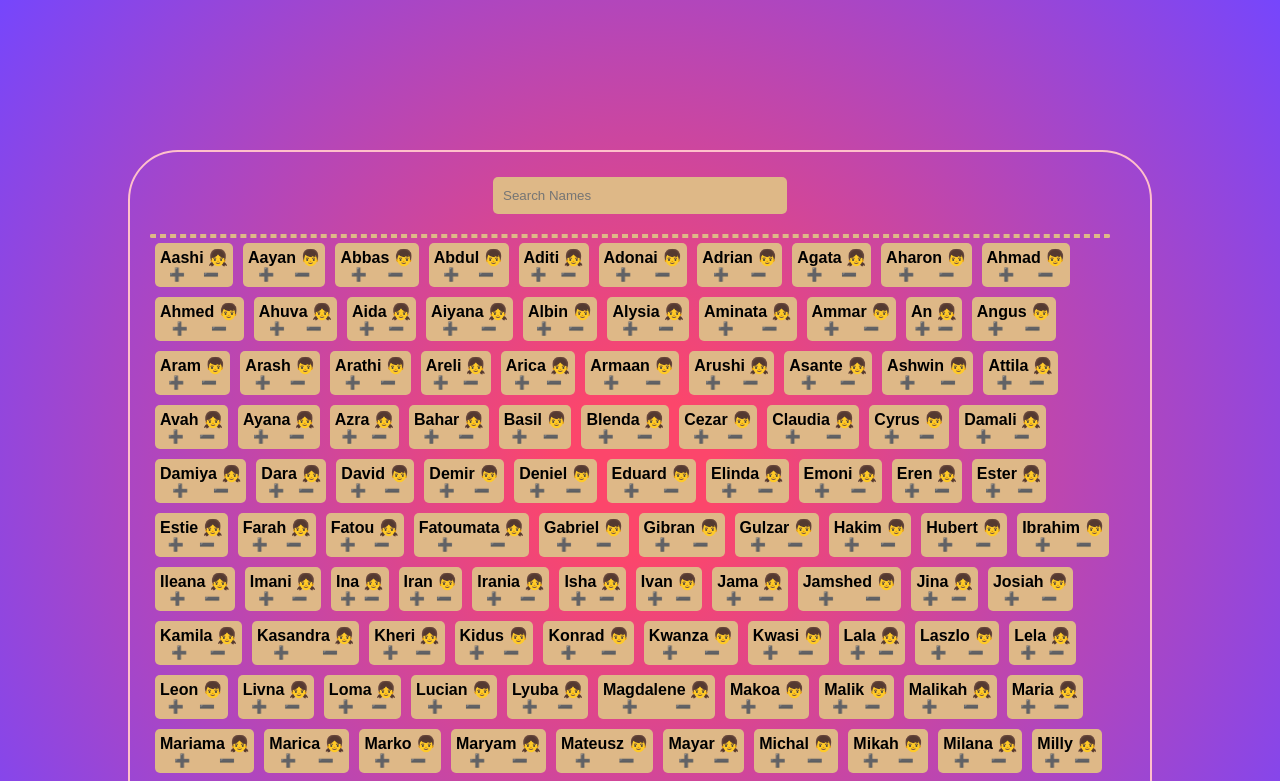
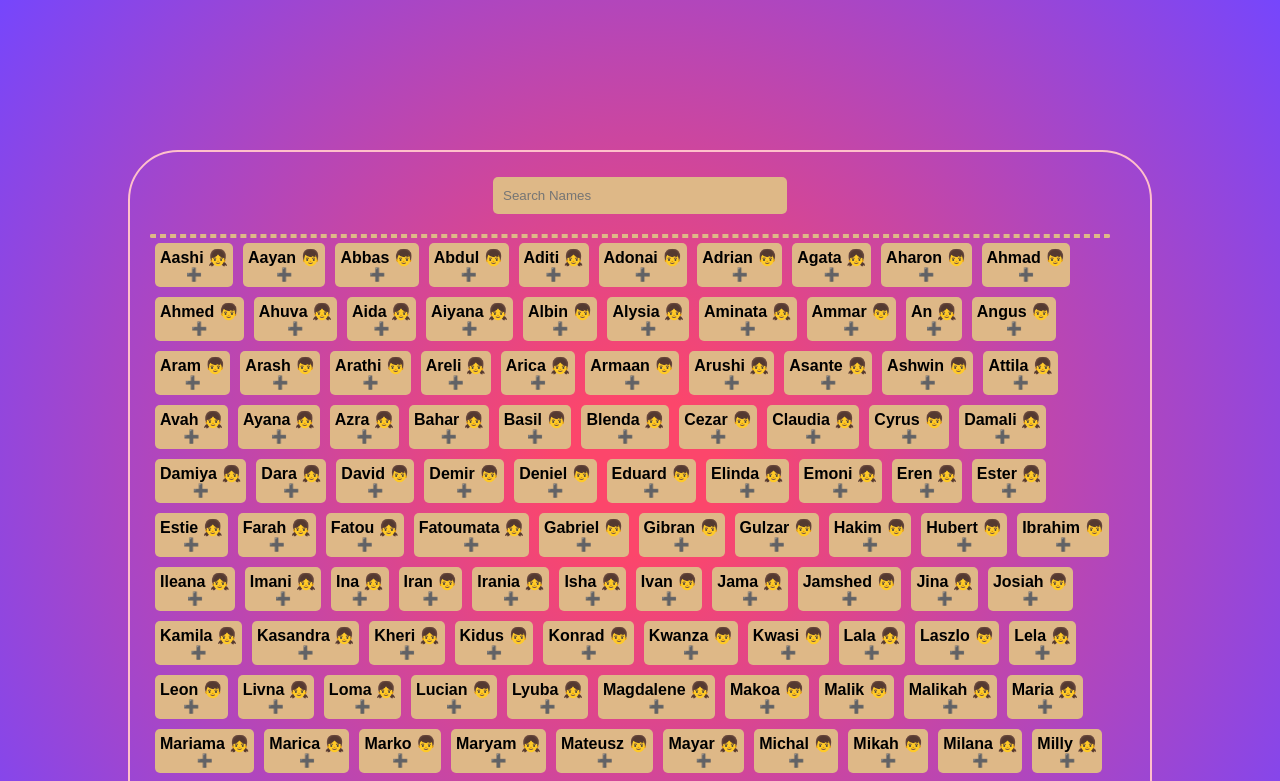
Before and after one commit to Riyaazct/baby-names-react, a React (Create React App) app: page / in a window 1280 px wide. Shown: the top 781 px of the page. Built offline with nearby package versions, Linux system fonts and the light colour scheme.

Commit message:
update listOfNames.js

```diff
--- a/src/ListOfNames.css
+++ b/src/ListOfNames.css
@@ -9,6 +9,9 @@
   padding: 5px;
   border-radius: 5px;
   background-color: burlywood;
+}
+.box p {
+  margin: 0 5px 0 5px;
 }
 
 .search {
@@ -46,7 +49,7 @@
 
 .favourite_buttons {
   display: flex;
-  justify-content: space-around;
+  justify-content: center;
   cursor: pointer;
   font-size: 0.8rem;
 }
--- a/src/ListOfNames.js
+++ b/src/ListOfNames.js
@@ -53,12 +53,17 @@ function ListOfNames(props) {
         onChange={handleKeyPress}
       />
       <div className="favourites_container">
-        {favourite.map((item, index) => (
-          <ul className="container">
-            <li key={index} className="favourites_list box">
-              {item.name}
-            </li>
-          </ul>
+        {favourite.map(({ name, sex, id }, index) => (
+          <div key={index}>
+            <div className="box">
+              <h4 id={id} onClick={handleOnClick}>
+                {name} {gender(sex)}
+                <div className="favourite_buttons">
+                  <p>➖</p>
+                </div>
+              </h4>
+            </div>
+          </div>
         ))}
       </div>
       <div className="container">
@@ -70,7 +75,7 @@ function ListOfNames(props) {
                 <h4 id={id} onClick={handleOnClick}>
                   {name} {gender(sex)}
                   <div className="favourite_buttons">
-                    <p>➕</p> <p>➖</p>
+                    <p>➕</p>
                   </div>
                 </h4>
               </div>
```
